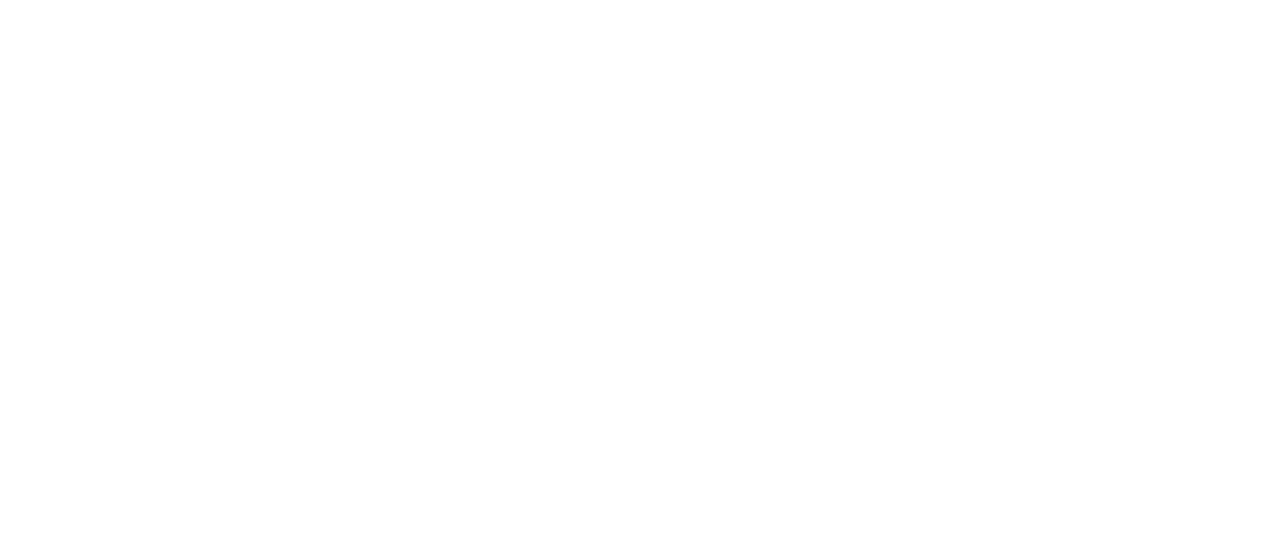
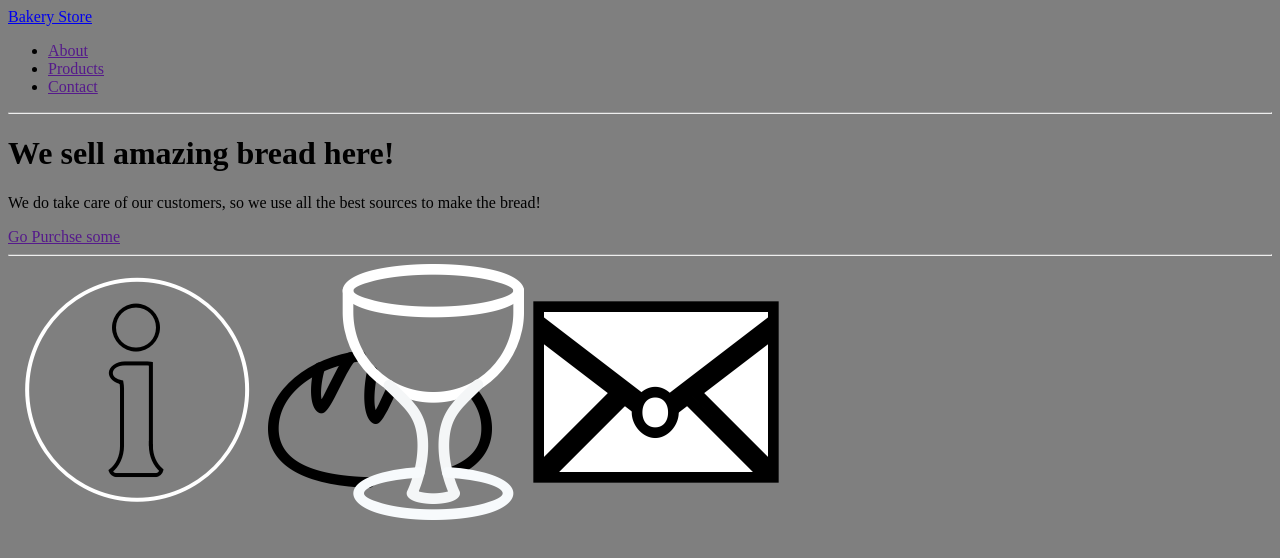
Before and after one commit to HolyMolyJim/Project1, a plain HTML site: page index.html in a window 1280 px wide. Drawn offline with Linux system fonts and the light colour scheme.

Commit message:
Added icon

```diff
--- a/index.html
+++ b/index.html
@@ -2,9 +2,35 @@
 <html lang="en">
 <head>
     <meta charset="UTF-8">
-    <title>Document</title>
+    <title>Bakery Stor</title>
+    <style>
+        html{
+            background: rgba(0,0,0,0.5);
+        }
+    </style>
 </head>
 <body>
-
+  <div class="main">
+      <div class="nav">
+          <span><a href="#">Bakery Store</a></span>
+          <ul>
+              <li><a href="">About</a></li>
+              <li><a href="">Products</a></li>
+              <li><a href="">Contact</a></li>
+          </ul>
+      </div>
+  <hr>
+    <div class="contain">
+          <h1>We sell amazing bread here!</h1>
+        <p>We do take care of our customers, so we use all the best sources to make the bread!</p>
+        <a href="">Go Purchse some</a>
+        <hr>
+    </div>
+      <div class="button">
+        <a href=""><img src="icon-about.png" alt=""></a>
+         <a href=""><img src="icon-menu.png" alt=""></a>
+         <a href=""><img src="icon-contac.png" alt=""></a>
+        </div>
+    </div>
 </body>
 </html>
```
Also changed, not shown: icon-about.png (added), icon-contac.png (added), icon-menu.png (added).
